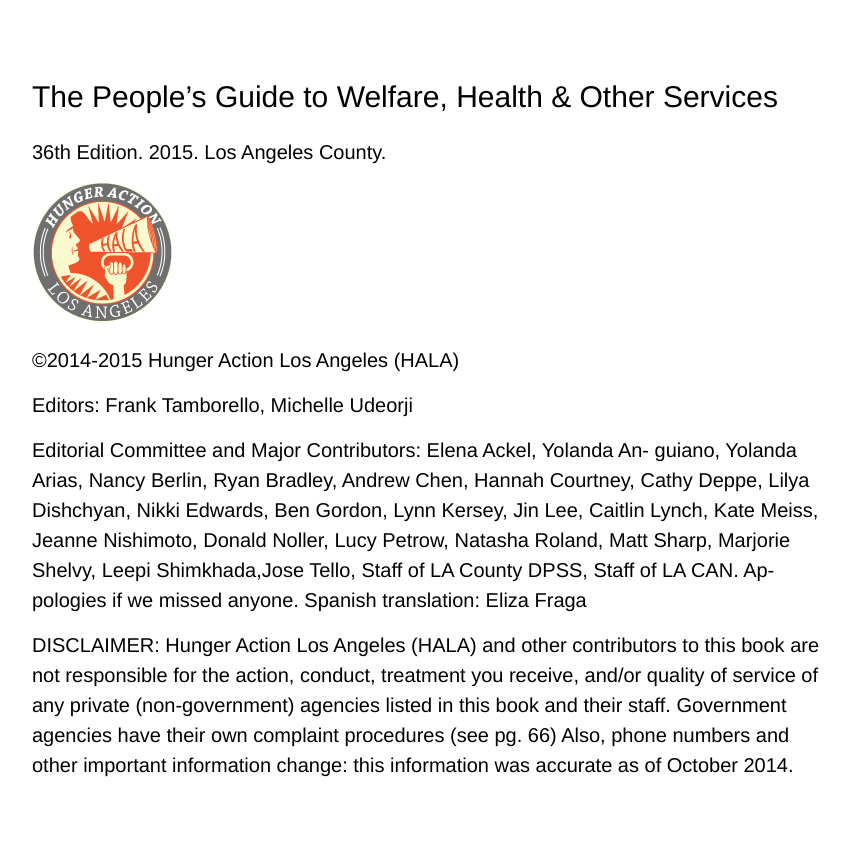
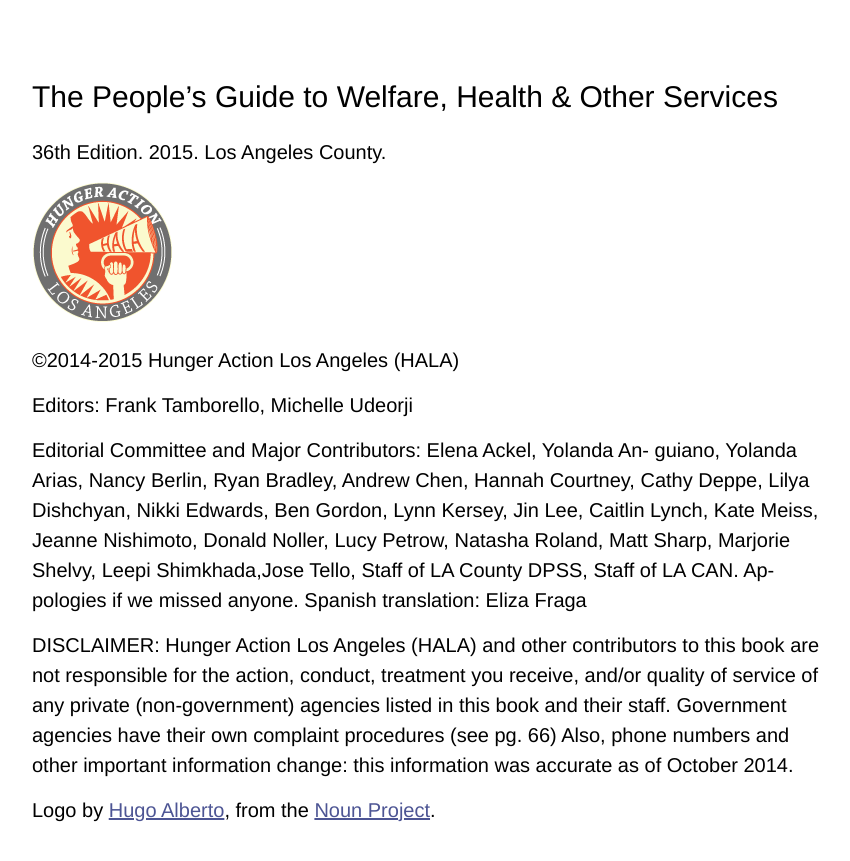
Before and after one commit to jimthoburn/peoples-guide, a Jekyll site: the page built from index.md, in a window 1280 px wide and 900 px high, scrolled down 855 px. Shown: the top 861 px of the window, without its empty margins (28-878 px from the left). Built offline with Jekyll 4.4.1, drawn with Linux system fonts in a browser that asks for light colours.

Commit message:
Add logo credit.

```diff
--- a/_layouts/default.html
+++ b/_layouts/default.html
@@ -45,6 +45,8 @@
 		</p>
 
 		<p>DISCLAIMER: Hunger Action Los Angeles (HALA) and other contributors to this book are not responsible for the action, conduct, treatment you receive, and/or quality of service of any private (non-government) agencies listed in this book and their staff. Government agencies have their own complaint procedures (see pg. 66) Also, phone numbers and other important information change: this information was accurate as of October 2014.</p>
+
+		<p>Logo by <a href="https://thenounproject.com/hugugolplex/">Hugo Alberto</a>, from the <a href="https://thenounproject.com">Noun Project</a>.</p>
 	</footer>
 </body>
 </html>
```
